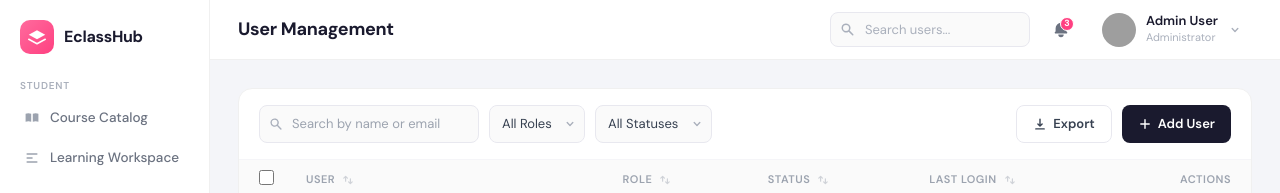
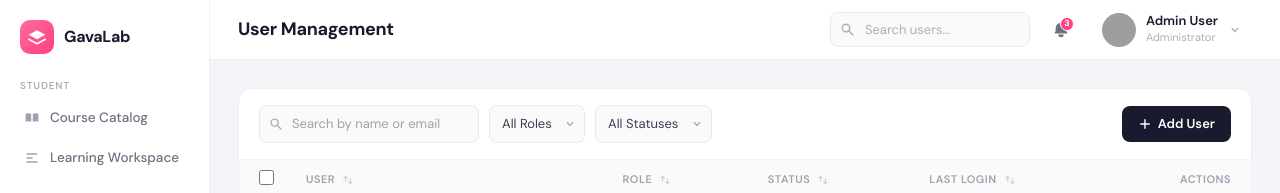
Before and after one commit to BertheAdrien/TP-VUE, a Vue app: page /users in a window 1280 px wide. Shown: the top 193 px of the page. Built offline with nearby package versions, Linux system fonts and the light colour scheme; grey boxes are pictures that could not be loaded.

Commit message:
feat changing app name

```diff
--- a/src/components/AppSidebar.vue
+++ b/src/components/AppSidebar.vue
@@ -8,7 +8,7 @@
           <path d="M1 15L12 21L23 15" stroke="white" stroke-width="2" stroke-linecap="round" stroke-linejoin="round" />
         </svg>
       </div>
-      <span class="sidebar__logo-text">EclassHub</span>
+      <span class="sidebar__logo-text">GavaLab</span>
     </div>
 
     <!-- Navigation -->
--- a/src/components/UserTableToolbar.vue
+++ b/src/components/UserTableToolbar.vue
@@ -34,12 +34,6 @@
     </div>
 
     <div class="toolbar__actions">
-      <button class="btn btn--outline" @click="$emit('export')">
-        <svg viewBox="0 0 20 20" fill="currentColor">
-          <path fill-rule="evenodd" d="M3 17a1 1 0 011-1h12a1 1 0 110 2H4a1 1 0 01-1-1zm3.293-7.707a1 1 0 011.414 0L9 10.586V3a1 1 0 112 0v7.586l1.293-1.293a1 1 0 111.414 1.414l-3 3a1 1 0 01-1.414 0l-3-3a1 1 0 010-1.414z" clip-rule="evenodd"/>
-        </svg>
-        Export
-      </button>
       <button class="btn btn--primary" @click="$emit('add')">
         <svg viewBox="0 0 20 20" fill="currentColor">
           <path fill-rule="evenodd" d="M10 3a1 1 0 011 1v5h5a1 1 0 110 2h-5v5a1 1 0 11-2 0v-5H4a1 1 0 110-2h5V4a1 1 0 011-1z" clip-rule="evenodd"/>
```
